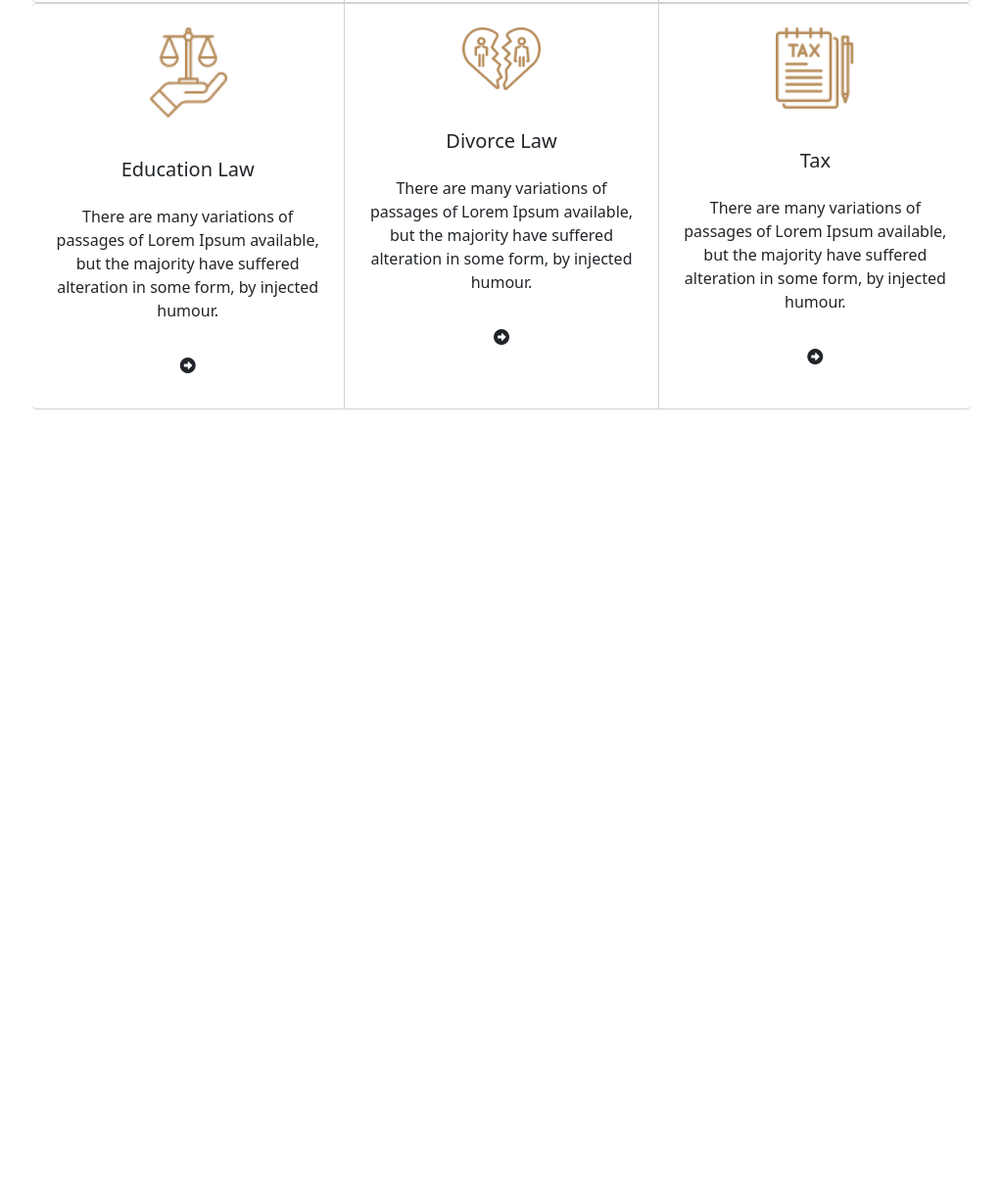
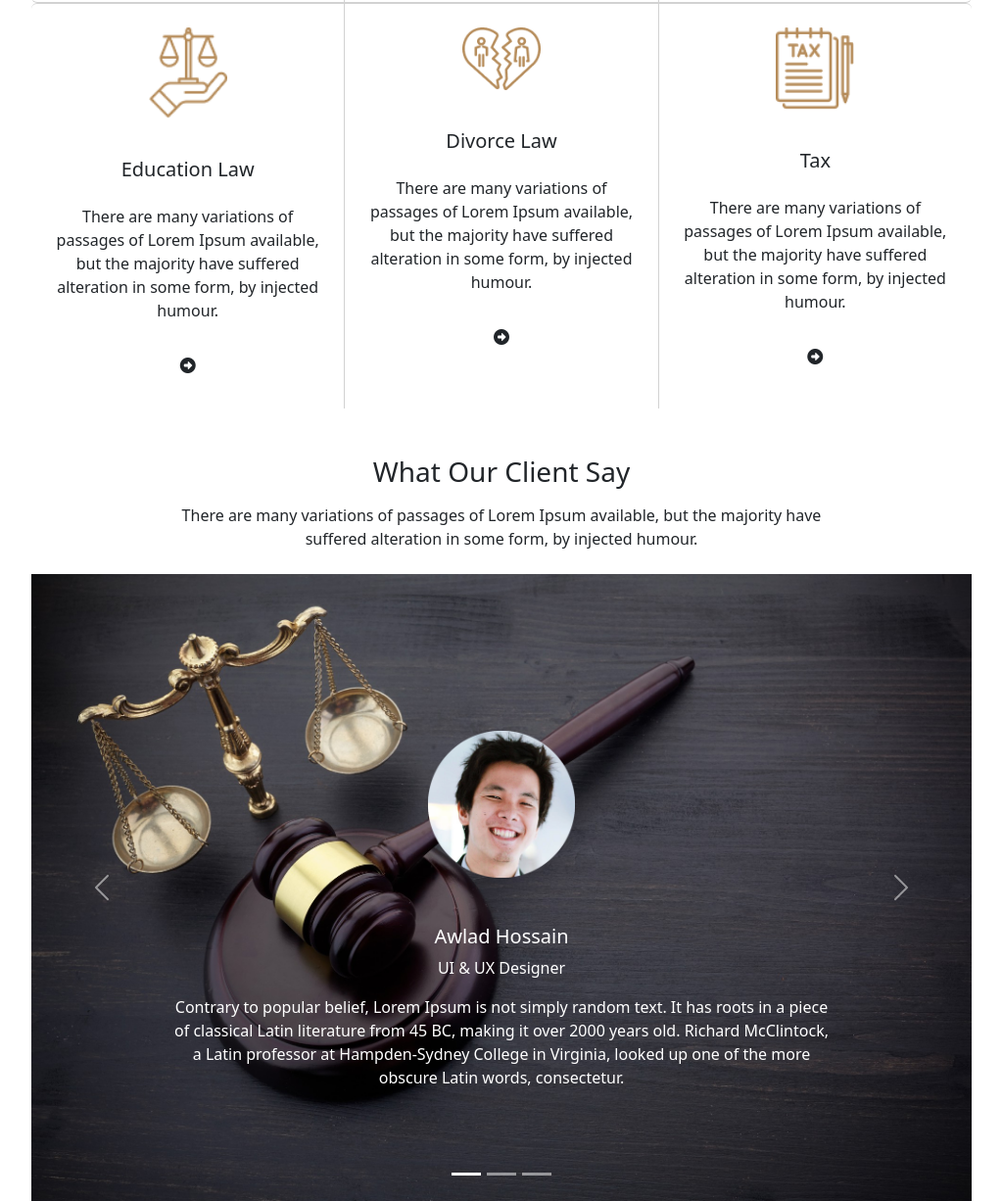
Before and after one commit to jasin0x/Assignment-3, a plain HTML site: page index.html in a window 1280 px wide. Shown: the part 1103-2329 px from the top of the page at 98% size, without its empty margins (128-1151 px from the left). Before the commit the page ends 1521 px from the top, so only its background shows below. Drawn offline with nearby package versions, Linux system fonts and the light colour scheme.

Commit message:
slider-done

```diff
--- a/index.html
+++ b/index.html
@@ -73,6 +73,7 @@
             <p class="py-2">There are many variations of passages of Lorem Ipsum available, but the majority have <br> suffered alteration in some form, by injected humour.</p>
         </div>
 
+        <!-- card section -->
         <section>
             <div class="card-group w-75 mx-auto ">
                 <div class="card text-center border-top-0  border-start-0 ">
@@ -103,7 +104,7 @@
 
 
             <div class="card-group w-75 mx-auto ">
-                <div class="card text-center   border-start-0">
+                <div class="card text-center   border-start-0 border-bottom-0">
                   <img src="styles/images/education.png" class="card-img-top w-25 mx-auto  py-4" alt="...">
                   <div class="card-body">
                     <h5 class="card-title">Education Law</h5>
@@ -111,7 +112,7 @@
                     <p><i class="fa-solid fa-circle-right"></i></p>
                   </div>
                 </div>
-                <div class="card text-center ">
+                <div class="card text-center border-bottom-0 ">
                   <img src="styles/images/divorce.png" class="card-img-top w-25 mx-auto  py-4" alt="...">
                   <div class="card-body">
                     <h5 class="card-title">Divorce Law</h5>
@@ -119,7 +120,7 @@
                     <p><i class="fa-solid fa-circle-right"></i></p>
                   </div>
                 </div>
-                <div class="card text-center  border-end-0">
+                <div class="card text-center  border-end-0 border-bottom-0">
                   <img src="styles/images/tax.png" class="card-img-top w-25 mx-auto  py-4" alt="...">
                   <div class="card-body">
                     <h5 class="card-title">Tax</h5>
@@ -129,6 +130,67 @@
                 </div>
               </div>
         </section>
+
+
+        <!-- carousel section -->
+        <section>
+          <div class="d-flex flex-column mt-5 text-center ">
+            <h3>What Our Client Say</h3>
+            <p class="py-2">There are many variations of passages of Lorem Ipsum available, but the majority have <br> suffered alteration in some form, by injected humour.</p>
+        </div>
+        </section>
+
+        <div id="carouselExampleCaptions" class="carousel slide w-75 mx-auto h-50 carousel-resize">
+          <div class="carousel-indicators">
+            <button type="button" data-bs-target="#carouselExampleCaptions" data-bs-slide-to="0" class="active"
+              aria-current="true" aria-label="Slide 1"></button>
+            <button type="button" data-bs-target="#carouselExampleCaptions" data-bs-slide-to="1"
+              aria-label="Slide 2"></button>
+            <button type="button" data-bs-target="#carouselExampleCaptions" data-bs-slide-to="2"
+              aria-label="Slide 3"></button>
+          </div>
+          <div class="carousel-inner">
+            <div class="carousel-item active">
+              <img src="styles/images/slider-1.jpg" class="d-block w-100 img-eft" alt="...">
+              <div class="carousel-caption d-block d-md-block row h-75 justify-content-center align-items-center">
+                <img src="styles/images/abul.png" class="w-25 mx-auto my-auto pb-5" alt="">
+                <h5 class="fnt-basic">Awlad Hossain</h5>
+                <p>UI & UX Designer </p>
+                <p>Contrary to popular belief, Lorem Ipsum is not simply random text. It has roots in a piece of classical Latin literature from 45 BC, making it over 2000 years old. Richard McClintock, a Latin professor at Hampden-Sydney College in Virginia, looked up one of the more obscure Latin words, consectetur.</p>
+              </div>
+            </div>
+            <div class="carousel-item">
+              <img src="styles/images/slider-2.jpg" class="d-block w-100 img-eft" alt="...">
+              <div class="carousel-caption d-block d-md-block row h-75 justify-content-center align-items-center">
+                <img src="styles/images/abul.png" class="w-25 mx-auto my-auto pb-5" alt="">
+                <h5 class="fnt-basic">Awlad Hossain</h5>
+                <p>UI & UX Designer </p>
+                <p>Contrary to popular belief, Lorem Ipsum is not simply random text. It has roots in a piece of classical Latin literature from 45 BC, making it over 2000 years old. Richard McClintock, a Latin professor at Hampden-Sydney College in Virginia, looked up one of the more obscure Latin words, consectetur.</p>
+              </div>
+            </div>
+            <div class="carousel-item">
+              <img src="styles/images/slider-3.jpg" class="d-block w-100 img-eft" alt="...">
+              <div
+                class="carousel-caption d-block d-inline d-md-block row h-75 justify-content-center align-items-center">
+                <img src="styles/images/abul.png" class="w-25 mx-auto my-auto pb-5" alt="">
+                <h5 class="fnt-basic">Awlad Hossain</h5>
+                <p>UI & UX Designer </p>
+                <p>Contrary to popular belief, Lorem Ipsum is not simply random text. It has roots in a piece of classical Latin literature from 45 BC, making it over 2000 years old. Richard McClintock, a Latin professor at Hampden-Sydney College in Virginia, looked up one of the more obscure Latin words, consectetur.</p>
+              </div>
+            </div>
+          </div>
+          <button class="carousel-control-prev" type="button" data-bs-target="#carouselExampleCaptions"
+            data-bs-slide="prev">
+            <span class="carousel-control-prev-icon" aria-hidden="true"></span>
+            <span class="visually-hidden">Previous</span>
+          </button>
+          <button class="carousel-control-next" type="button" data-bs-target="#carouselExampleCaptions"
+            data-bs-slide="next">
+            <span class="carousel-control-next-icon" aria-hidden="true"></span>
+            <span class="visually-hidden">Next</span>
+          </button>
+        </div>
+
     </main>
 
 
--- a/styles/style.css
+++ b/styles/style.css
@@ -8,3 +8,7 @@
 .custom-btn{
     width: 110px;
 }
+
+.carousel-resize{
+    height: 50%;
+}
```
Also changed, not shown: styles/images/abul.png (added).
